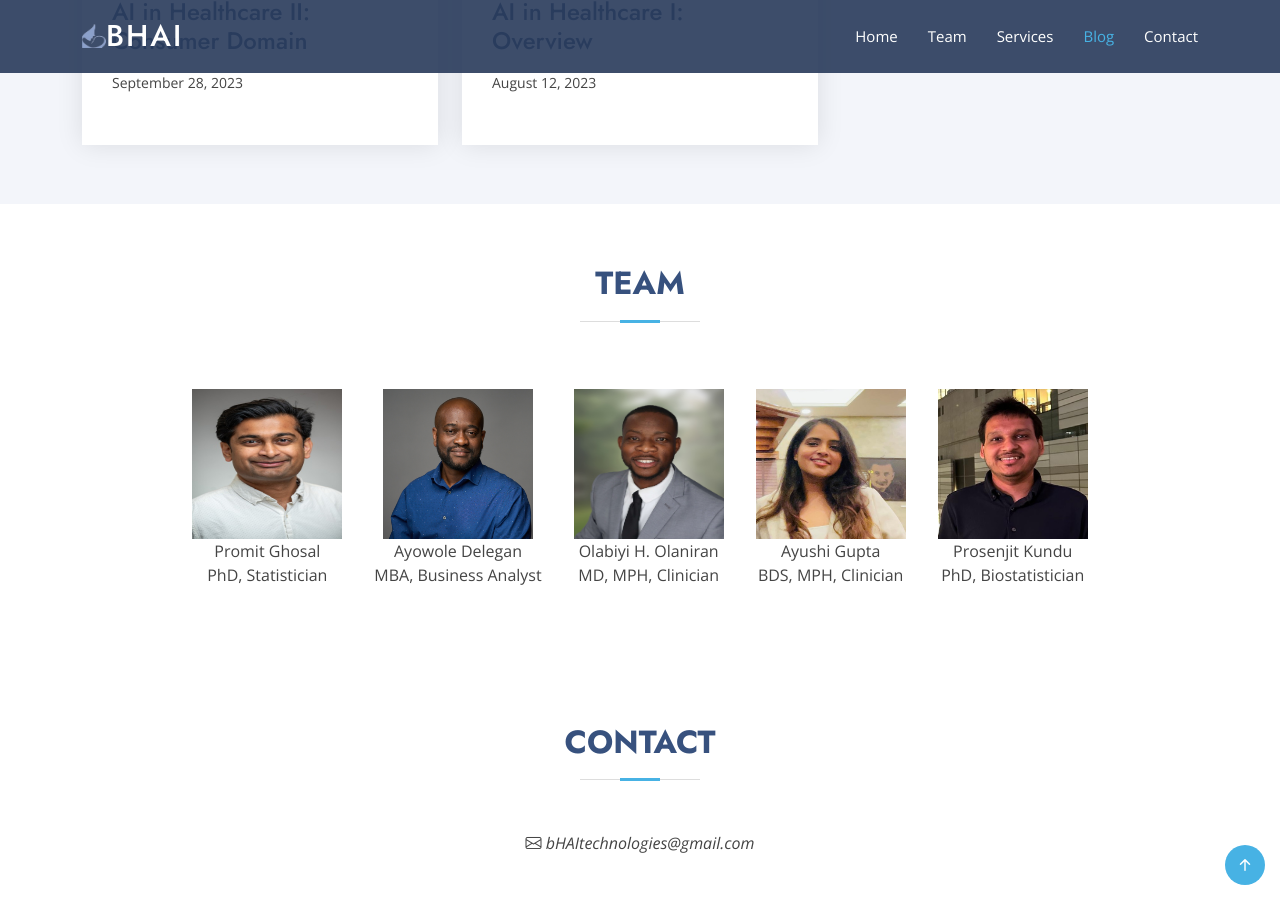
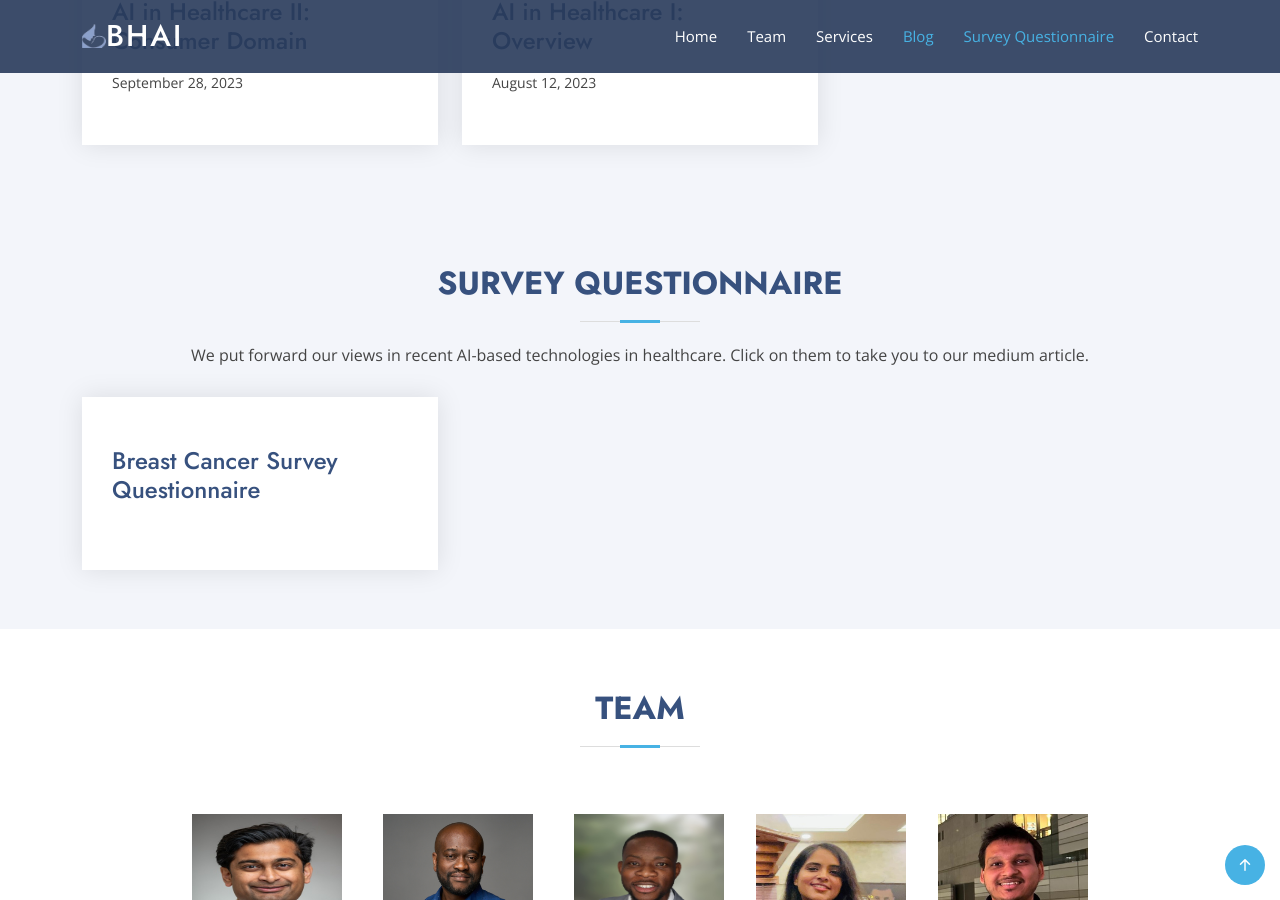
Before and after one commit to betterhealthusingAI/betterhealthusingAI.github.io, a Jekyll site: the page built from index.html, in a window 1280 px wide and 900 px high, scrolled down 1219 px. Built offline with Jekyll 4.4.1, drawn with Linux system fonts in a browser that asks for light colours.

Commit message:
Update design_one.html

```diff
--- a/_layouts/design_one.html
+++ b/_layouts/design_one.html
@@ -53,6 +53,7 @@
           <li><a class="nav-link scrollto" href="#about">Team</a></li>
           <li><a class="nav-link scrollto" href="#services">Services</a></li>
           <li><a class="nav-link scrollto" href="#blog">Blog</a></li>
+          <li><a class="nav-link scrollto" href="#blog">Survey Questionnaire</a></li>
           <li><a class="nav-link scrollto" href="#contact">Contact</a></li>
         </ul>
         <i class="bi bi-list mobile-nav-toggle"></i>
@@ -84,7 +85,7 @@
 
 
 
- <!-- ======= Services Section ======= -->
+ <!-- ======= Blog Section ======= -->
     <section id="blog" class="services section-bg">
       <div class="container" data-aos="fade-up">
 
@@ -136,9 +137,33 @@
         </div>
 
       </div>
-    </section><!-- End Services Section -->
 
-        <!-- ======= About Us Section ======= -->
+    </section><!-- End Blog Section -->
+
+
+     <!-- ======= Questionnaire Survey Section ======= -->
+    <section id="blog" class="services section-bg">
+      <div class="container" data-aos="fade-up">
+
+        <div class="section-title">
+          <h2>Survey Questionnaire</h2>
+          <p>We put forward our views in recent AI-based technologies in healthcare. Click on them to take you to our medium article.</p>
+        </div>
+
+        <div class="row">
+          <div class="col-xl-4 col-lg-4 col-sm-4 col-md-4 d-flex align-items-stretch mt-0 mt-md-0" data-aos="zoom-in" data-aos-delay="100">
+            <div class="icon-box">
+              <!-- <div class="icon"><i class="bx bx-file"></i></div> -->
+              <h4><a href="breastcancersurvey.html">Breast Cancer Survey Questionnaire</a> </h4>
+            </div>
+          </div>
+         </div>
+
+      </div>
+
+    </section><!-- End Blog Section -->
+
+    <!-- ======= Team Section ======= -->
     <section id="about" class="about">
       <div class="container" data-aos="fade-up">
 
```
